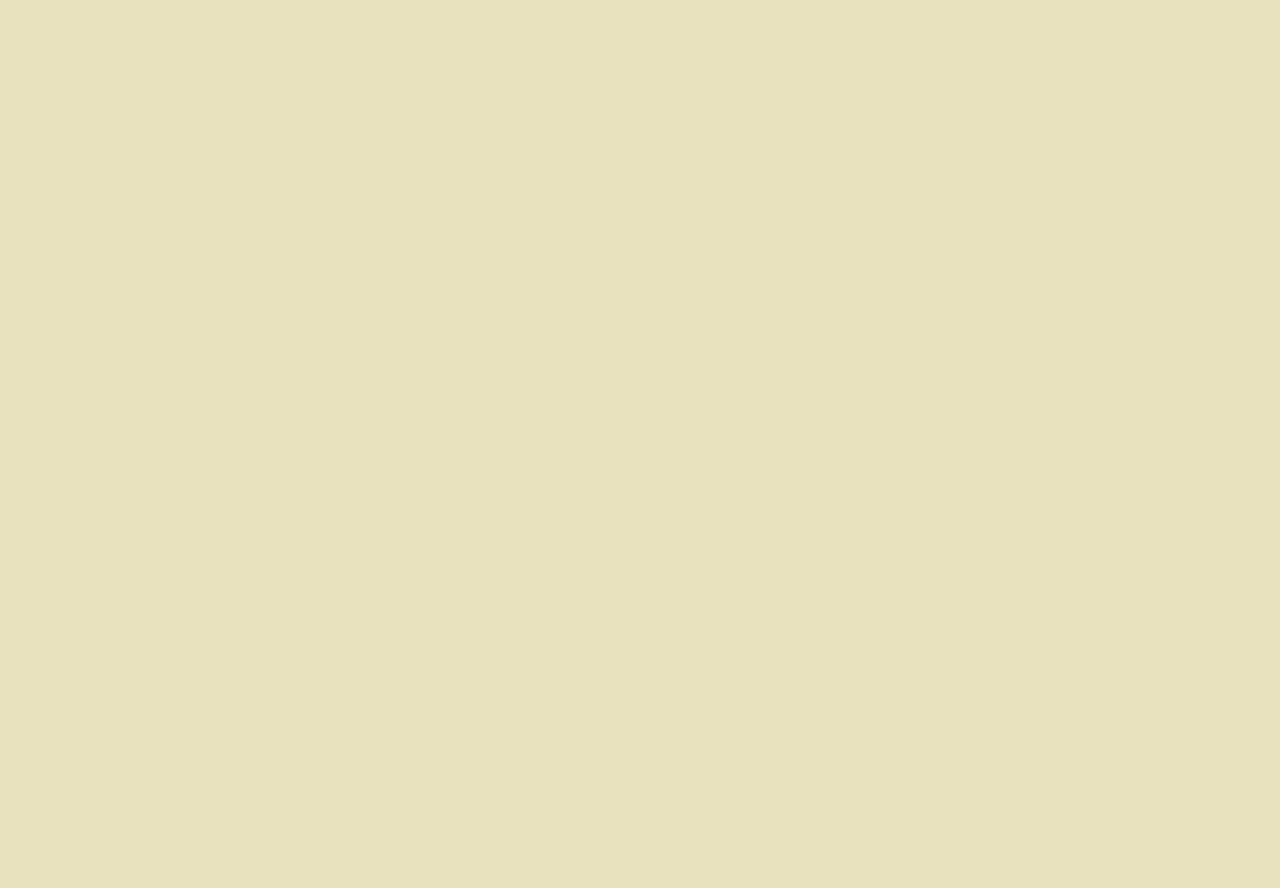
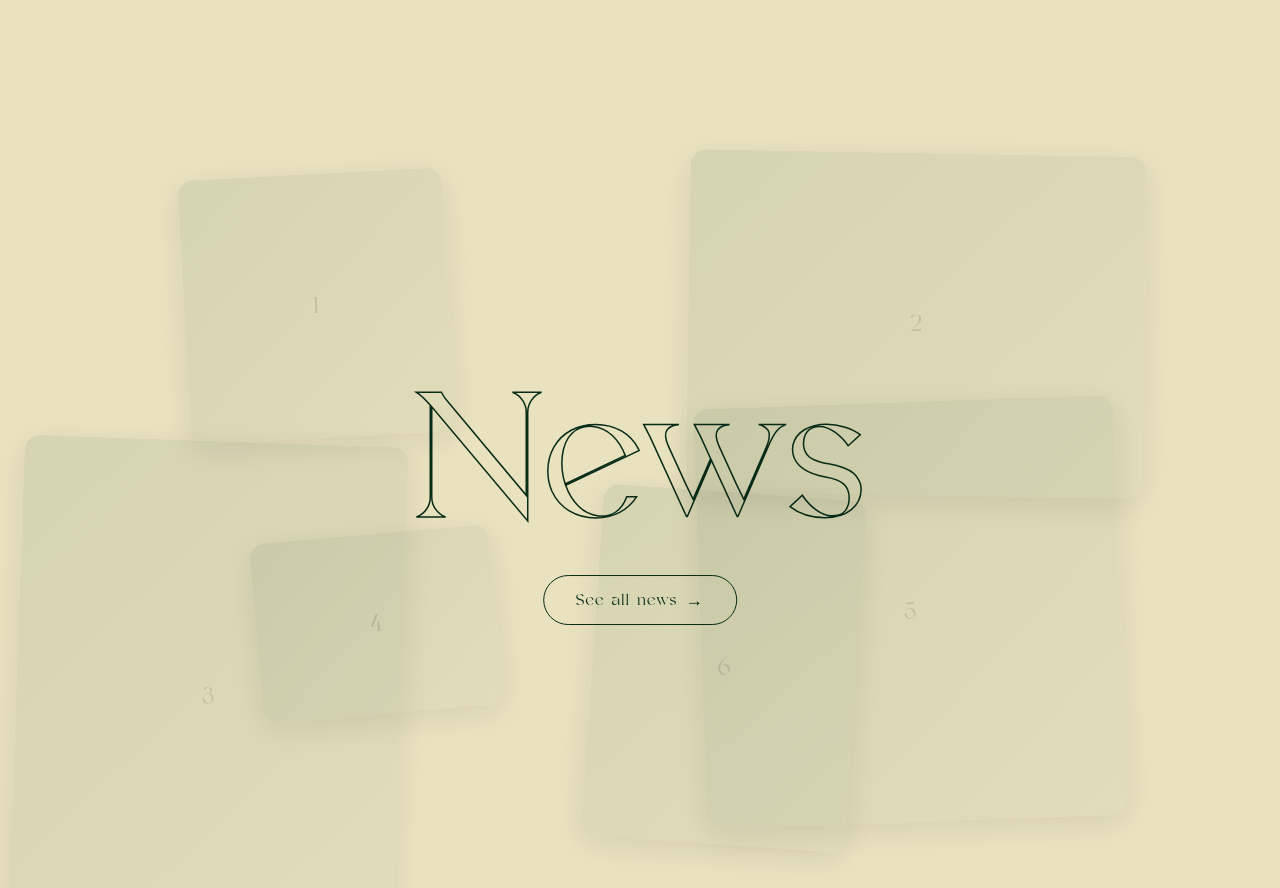
Before and after one commit to kaloyankolev13/ona_rest, a Next.js app: page /en in a window 1280 px wide. Shown: the part 3180-4068 px from the top of the page. Before the commit the page ends 3254 px from the top, so only its background shows below. Built offline with nearby package versions, Linux system fonts and the light colour scheme.

Commit message:
added a news section in the homepage

```diff
--- a/src/app/[locale]/page.tsx
+++ b/src/app/[locale]/page.tsx
@@ -6,6 +6,7 @@ import {
   ScrollMarquee,
   HeritageSection,
   CoursesSection,
+  NewsSection,
 } from "@/components";
 
 export default function Home() {
@@ -17,6 +18,7 @@ export default function Home() {
       <HeritageSection />
       <CoursesSection />
       <ScrollMarquee />
+      <NewsSection />
     </>
   );
 }
--- a/src/components/CoursesSection/CoursesSection.tsx
+++ b/src/components/CoursesSection/CoursesSection.tsx
@@ -166,7 +166,7 @@ export function CoursesSection() {
         <div className={styles.topRow}>
           <div className={styles.titleBlock}>
             <span ref={numberRef} className={styles.bigNumber}>
-              {splitToLetters("23", animStyles.letter)}
+              {splitToLetters("12", animStyles.letter)}
             </span>
             <span ref={labelRef} className={styles.label}>
               {splitToLetters("COURSES", animStyles.letter)}
--- /dev/null
+++ b/src/components/NewsSection/NewsSection.module.css
@@ -0,0 +1,195 @@
+.section {
+  background-color: #e8e2bf;
+  width: 100%;
+  padding: 4rem 0;
+}
+
+.canvas {
+  position: relative;
+  width: 100%;
+  max-width: 1200px;
+  margin: 0 auto;
+  min-height: 90vh;
+}
+
+/* ── Center block (title + button) ── */
+.centerBlock {
+  position: absolute;
+  top: 50%;
+  left: 50%;
+  transform: translate(-50%, -50%);
+  display: flex;
+  flex-direction: column;
+  align-items: center;
+  gap: 1.5rem;
+  z-index: 1;
+}
+
+.title {
+  font-family: var(--font-valky), serif;
+  font-size: clamp(5rem, 14vw, 12rem);
+  color: transparent;
+  -webkit-text-stroke: 1.5px var(--primary-green);
+  line-height: 1;
+  margin: 0;
+  white-space: nowrap;
+  pointer-events: none;
+}
+
+.newsBtn {
+  display: inline-flex;
+  align-items: center;
+  gap: 0.5rem;
+  padding: 0.7rem 2rem;
+  border: 1px solid var(--primary-green);
+  border-radius: 2rem;
+  background: transparent;
+  color: var(--primary-green);
+  font-family: var(--font-valky), serif;
+  font-size: 0.95rem;
+  letter-spacing: 0.08em;
+  text-decoration: none;
+  transition: background 0.3s, color 0.3s;
+  pointer-events: auto;
+}
+
+.newsBtn:hover {
+  background: var(--primary-green);
+  color: #e8e2bf;
+}
+
+.arrow {
+  font-size: 1.1rem;
+  transition: transform 0.3s;
+}
+
+.newsBtn:hover .arrow {
+  transform: translateX(3px);
+}
+
+/* ── Image slots ── */
+.imgSlot {
+  position: absolute;
+  border-radius: 1rem;
+  overflow: hidden;
+  box-shadow: 0 8px 30px rgba(0, 0, 0, 0.08);
+  z-index: 2;
+}
+
+.imgPlaceholder {
+  width: 100%;
+  height: 100%;
+  background: linear-gradient(
+    135deg,
+    rgba(7, 43, 22, 0.08) 0%,
+    rgba(7, 43, 22, 0.03) 100%
+  );
+  display: flex;
+  align-items: center;
+  justify-content: center;
+}
+
+.imgLabel {
+  font-family: var(--font-valky), serif;
+  font-size: 1.5rem;
+  color: rgba(51, 51, 51, 0.15);
+}
+
+/* ── Image positions (scattered, overlapping) ── */
+
+/* Top-left: small, slightly rotated */
+.imgA {
+  top: 5%;
+  left: 12%;
+  width: 22%;
+  aspect-ratio: 1 / 1;
+  transform: rotate(-3deg);
+  z-index: 3;
+}
+
+/* Top-right: large */
+.imgB {
+  top: 2%;
+  right: 8%;
+  width: 38%;
+  aspect-ratio: 4 / 3;
+  transform: rotate(1deg);
+  z-index: 2;
+}
+
+/* Center-left, overlapping imgA: medium, tilted */
+.imgC {
+  top: 42%;
+  left: -2%;
+  width: 32%;
+  aspect-ratio: 3 / 4;
+  transform: rotate(2deg);
+  z-index: 4;
+}
+
+/* Behind imgC: small, peeking */
+.imgD {
+  top: 55%;
+  left: 18%;
+  width: 20%;
+  aspect-ratio: 4 / 3;
+  transform: rotate(-5deg);
+  z-index: 3;
+}
+
+/* Bottom-right: large */
+.imgE {
+  bottom: 5%;
+  right: 10%;
+  width: 35%;
+  aspect-ratio: 1 / 1;
+  transform: rotate(-2deg);
+  z-index: 3;
+}
+
+/* Bottom-center: small, overlapping imgE */
+.imgF {
+  bottom: 2%;
+  right: 32%;
+  width: 22%;
+  aspect-ratio: 3 / 4;
+  transform: rotate(4deg);
+  z-index: 4;
+}
+
+/* ── Responsive ── */
+@media (max-width: 900px) {
+  .canvas {
+    min-height: 70vh;
+  }
+
+  .imgA {
+    width: 30%;
+  }
+
+  .imgB {
+    width: 45%;
+  }
+
+  .imgC {
+    width: 40%;
+  }
+
+  .imgD {
+    width: 28%;
+  }
+
+  .imgE {
+    width: 42%;
+  }
+
+  .imgF {
+    width: 30%;
+  }
+}
+
+@media (max-width: 500px) {
+  .canvas {
+    min-height: 60vh;
+  }
+}
--- /dev/null
+++ b/src/components/NewsSection/NewsSection.tsx
@@ -0,0 +1,89 @@
+"use client";
+
+import { useEffect, useRef } from "react";
+import { Link } from "@/i18n/navigation";
+import gsap from "gsap";
+import { ScrollTrigger } from "gsap/ScrollTrigger";
+import {
+  animateLettersOnScroll,
+  animateRevealOnScroll,
+} from "@/animations/scrollAnimations";
+import animStyles from "@/animations/animations.module.css";
+import styles from "./NewsSection.module.css";
+
+gsap.registerPlugin(ScrollTrigger);
+
+const TITLE = "News";
+
+function splitToLetters(text: string, className: string) {
+  return text.split("").map((char, i) => (
+    <span key={i} className={className}>
+      {char === " " ? "\u00A0" : char}
+    </span>
+  ));
+}
+
+const IMAGES = [
+  { id: 1, className: "imgA" },
+  { id: 2, className: "imgB" },
+  { id: 3, className: "imgC" },
+  { id: 4, className: "imgD" },
+  { id: 5, className: "imgE" },
+  { id: 6, className: "imgF" },
+];
+
+export function NewsSection() {
+  const sectionRef = useRef<HTMLDivElement>(null);
+  const titleRef = useRef<HTMLHeadingElement>(null);
+
+  useEffect(() => {
+    const section = sectionRef.current;
+    if (!section) return;
+
+    const ctx = gsap.context(() => {
+      if (titleRef.current) {
+        animateLettersOnScroll(titleRef.current, `.${animStyles.letter}`, {
+          stagger: 0.05,
+          duration: 0.5,
+        });
+      }
+
+      const images = section.querySelectorAll(`.${styles.imgSlot}`);
+      if (images.length) {
+        animateRevealOnScroll(images, {
+          y: 60,
+          duration: 0.8,
+          stagger: 0.15,
+        });
+      }
+    }, section);
+
+    return () => ctx.revert();
+  }, []);
+
+  return (
+    <section ref={sectionRef} className={styles.section}>
+      <div className={styles.canvas}>
+        {IMAGES.map((img) => (
+          <div
+            key={img.id}
+            className={`${styles.imgSlot} ${styles[img.className]}`}
+          >
+            <div className={styles.imgPlaceholder}>
+              <span className={styles.imgLabel}>{img.id}</span>
+            </div>
+          </div>
+        ))}
+
+        <div className={styles.centerBlock}>
+          <h2 ref={titleRef} className={styles.title}>
+            {splitToLetters(TITLE, animStyles.letter)}
+          </h2>
+          <Link href="/news" className={styles.newsBtn}>
+            See all news <span className={styles.arrow}>→</span>
+          </Link>
+        </div>
+      </div>
+    </section>
+  );
+}
--- /dev/null
+++ b/src/components/NewsSection/index.ts
@@ -0,0 +1 @@
+export { NewsSection } from "./NewsSection";
--- a/src/components/index.ts
+++ b/src/components/index.ts
@@ -2,5 +2,6 @@ export { CoursesSection } from "./CoursesSection";
 export { HeritageSection } from "./HeritageSection";
 export { Loading } from "./Loading";
 export { MainContent } from "./MainContent";
+export { NewsSection } from "./NewsSection";
 export { ScrollMarquee } from "./ScrollMarquee";
 export { SideBar } from "./SideBar";
```
